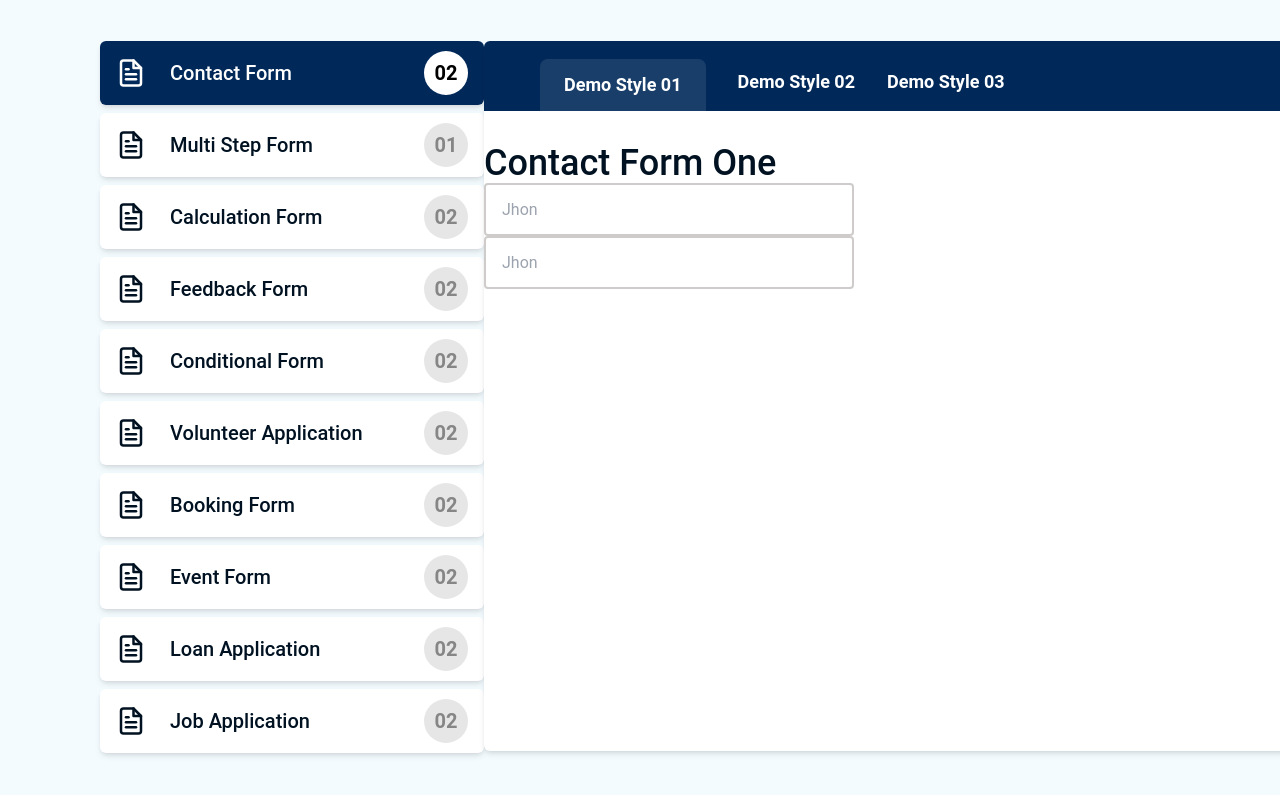
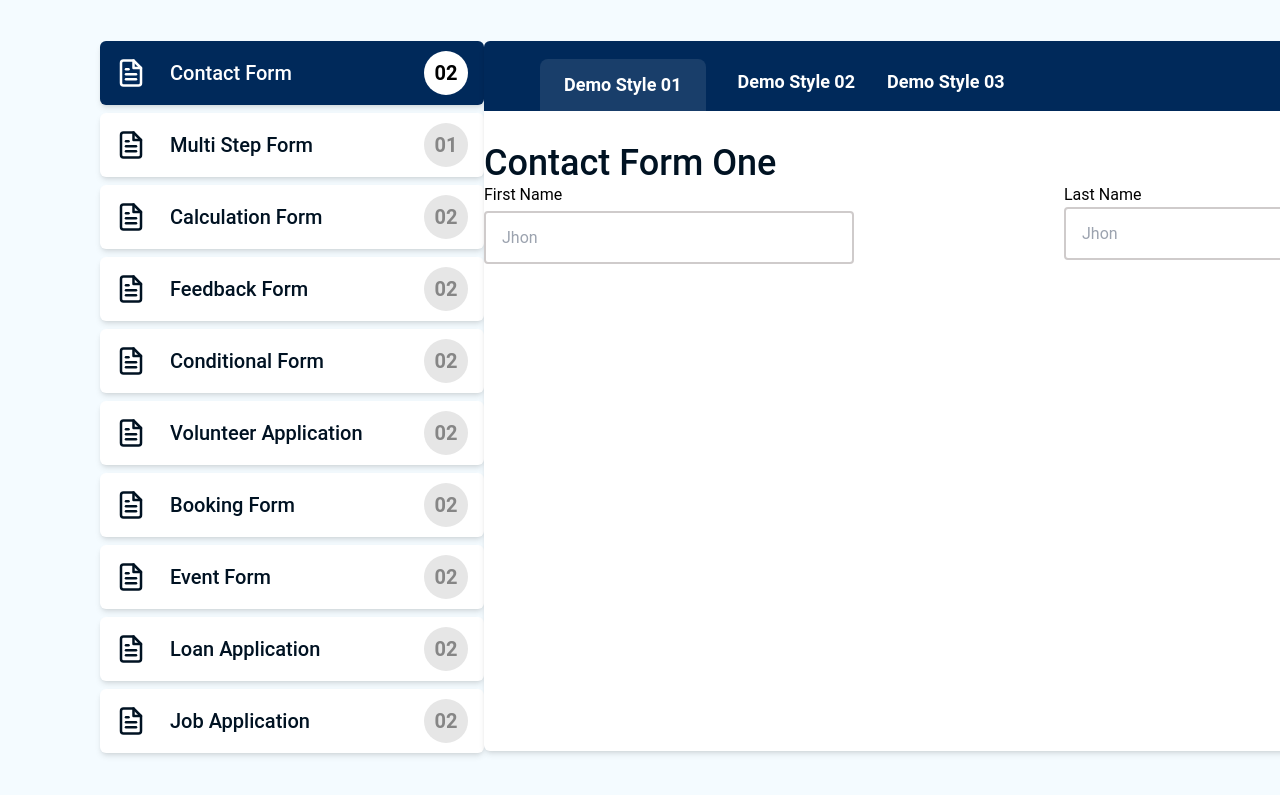
Before and after one commit to ronobir84/fluent-forms, a React (Vite) app: page / in a window 1280 px wide. Shown: the part 5195-5990 px from the top of the page. Built offline with nearby package versions, Linux system fonts and the light colour scheme.

Commit message:
first input add this

```diff
--- a/src/Pages/HomePage/WatchSection/WatchSection.jsx
+++ b/src/Pages/HomePage/WatchSection/WatchSection.jsx
@@ -186,27 +186,23 @@ const WatchSection = () => {
                                         <h2 className="text-4xl text-[#001222] font-medium">Contact Form One</h2>
                                     </div>
 
-                                    <div>
+                                    <div className="flex justify-between">
                                         <div>
-
-
-
+                                            <span className="text-black text-base">First Name</span>
+                                            <div className="mt-1">
                                                 <input className="w-[370px] h-[53px] bg-white border-solid border-2 border-[#CFCBCB] p-4 rounded text-black" type="text" placeholder="Jhon" />
-
-
-
+                                            </div>
                                         </div>
                                         <div>
+                                            <span className="text-black text-base">Last Name</span>
+                                            <div>
+                                                <input className="w-[370px] h-[53px] bg-white border-solid border-2 border-[#CFCBCB] p-4 rounded text-black" type="text" placeholder="Jhon" />
+                                            </div>
+                                        </div>
 
+                                    </div>
 
-
-                                                <input className="w-[370px] h-[53px] bg-white border-solid border-2 border-[#CFCBCB] p-4 rounded text-black" type="text" placeholder="Jhon" />
-
-
-
-                                        </div>
-                                    </div>
-                               </div>
+                                </div>
 
                             </div>
 
```
